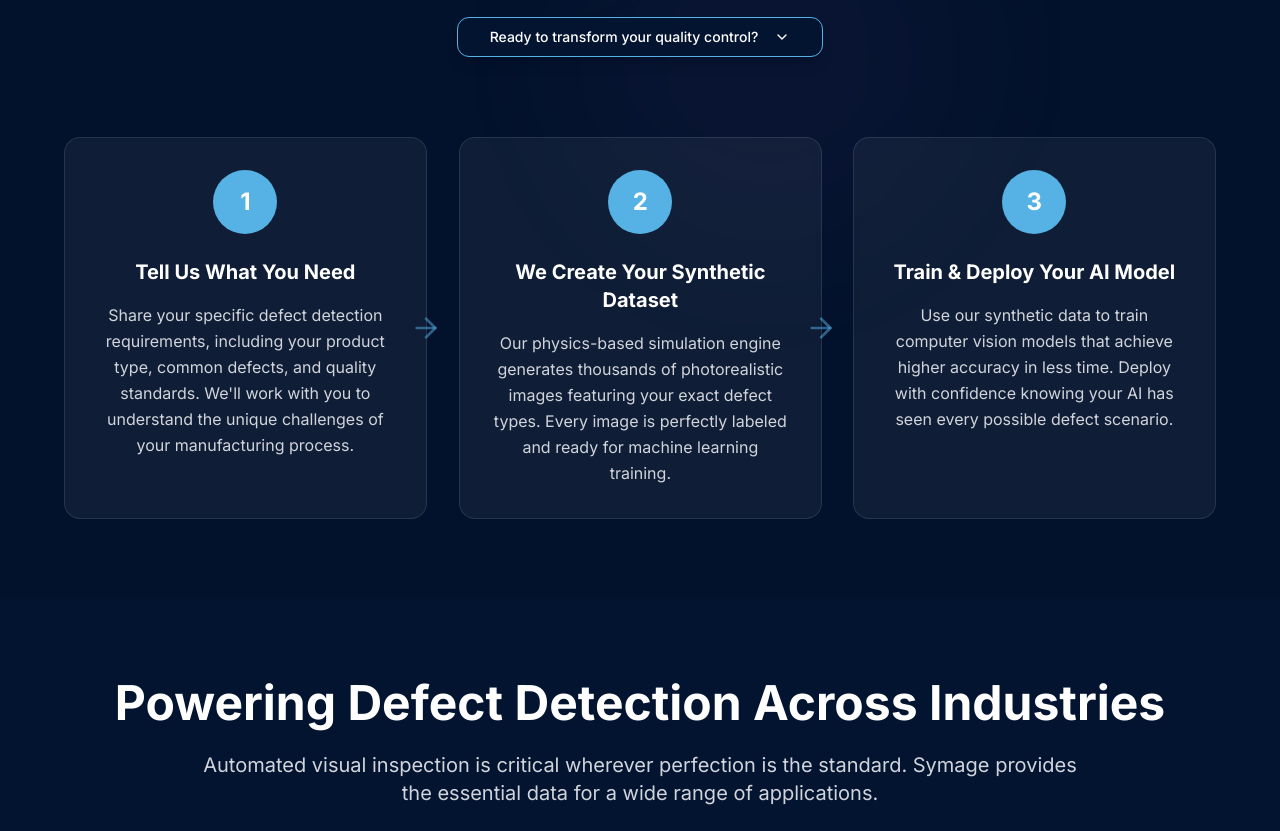
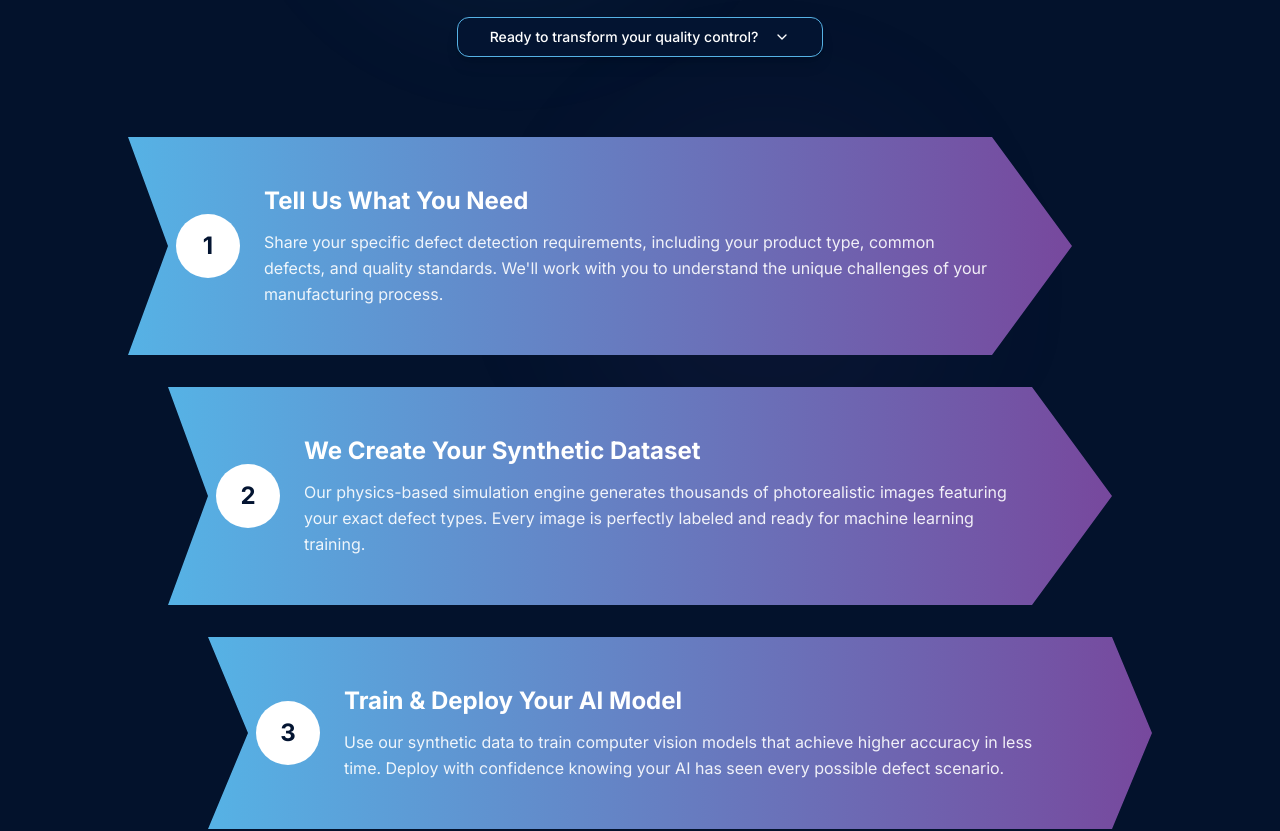
Before and after one commit to kwattu/symage-perfect-vision-landing, a React (Vite) app: page / in a window 1280 px wide. Shown: the part 4360-5191 px from the top of the page. Built offline with nearby package versions, Linux system fonts and the light colour scheme.

Commit message:
Feat: Add process chart arrows
Added nested arrows with text to the "Tell us what you need" section in the Solution component. Edited `src/components/Solution.tsx`.

```diff
--- a/src/components/Solution.tsx
+++ b/src/components/Solution.tsx
@@ -1,6 +1,6 @@
 
 import { Button } from "@/components/ui/button";
-import { ArrowRight, ChevronDown } from "lucide-react";
+import { ChevronDown } from "lucide-react";
 
 const Solution = () => {
   const scrollToCTA = () => {
@@ -100,35 +100,45 @@ const Solution = () => {
             </Button>
           </div>
 
-          {/* Process Steps - moved to bottom */}
-          <div className="grid grid-cols-1 md:grid-cols-3 gap-8">
+          {/* Process Steps with Nested Arrows */}
+          <div className="relative max-w-5xl mx-auto">
             {processSteps.map((step, index) => (
               <div
                 key={step.number}
-                className="relative bg-white/5 backdrop-blur-sm rounded-2xl p-8 border border-white/10 animate-scale-in"
+                className="relative mb-8 last:mb-0 animate-scale-in"
                 style={{
                   animationDelay: `${index * 0.2}s`,
                   animationFillMode: 'both'
                 }}
               >
-                {/* Step Number Circle */}
-                <div className="w-16 h-16 bg-symage-blue rounded-full flex items-center justify-center mb-6 mx-auto">
-                  <span className="text-2xl font-bold text-white">{step.number}</span>
+                {/* Arrow Shape */}
+                <div
+                  className="relative bg-gradient-to-r from-symage-blue to-symage-purple p-8 md:p-12"
+                  style={{
+                    clipPath: index === processSteps.length - 1
+                      ? 'polygon(0 0, calc(100% - 40px) 0, 100% 50%, calc(100% - 40px) 100%, 0 100%, 40px 50%)'
+                      : 'polygon(0 0, calc(100% - 80px) 0, 100% 50%, calc(100% - 80px) 100%, 0 100%, 40px 50%)',
+                    marginLeft: `${index * 40}px`,
+                    marginRight: index === processSteps.length - 1 ? '0px' : `${(processSteps.length - 1 - index) * 40}px`
+                  }}
+                >
+                  <div className="flex items-center gap-6">
+                    {/* Step Number */}
+                    <div className="w-16 h-16 bg-white rounded-full flex items-center justify-center flex-shrink-0">
+                      <span className="text-2xl font-bold text-symage-dark">{step.number}</span>
                     </div>
 
-                <h3 className="text-xl font-bold text-white mb-4 text-center font-sans">
+                    {/* Content */}
+                    <div className="flex-1 pr-8">
+                      <h3 className="text-2xl font-bold text-white mb-3 font-sans">
                         {step.title}
                       </h3>
-                <p className="text-gray-300 leading-relaxed text-center">
+                      <p className="text-white/90 leading-relaxed">
                         {step.description}
                       </p>
-
-                {/* Connection Arrow (hidden on last item) */}
-                {index < processSteps.length - 1 && (
-                  <div className="hidden md:block absolute top-1/2 -right-4 transform -translate-y-1/2">
-                    <ArrowRight className="h-8 w-8 text-symage-blue/50" />
                     </div>
-                )}
+                  </div>
+                </div>
               </div>
             ))}
           </div>
```
Lines whose indentation alone changed are shown as unchanged.
